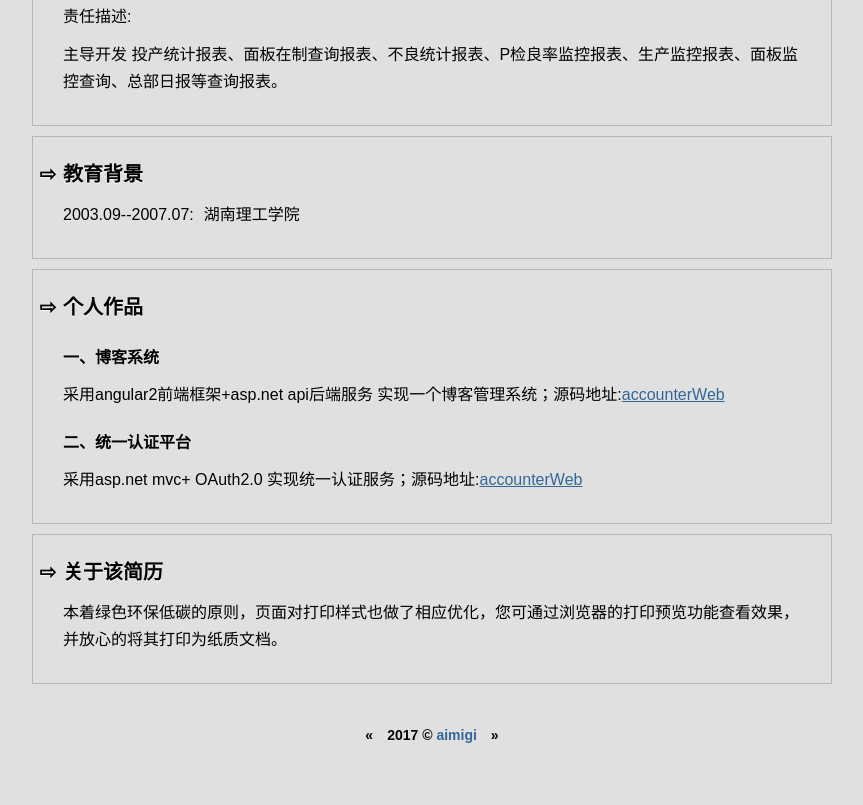
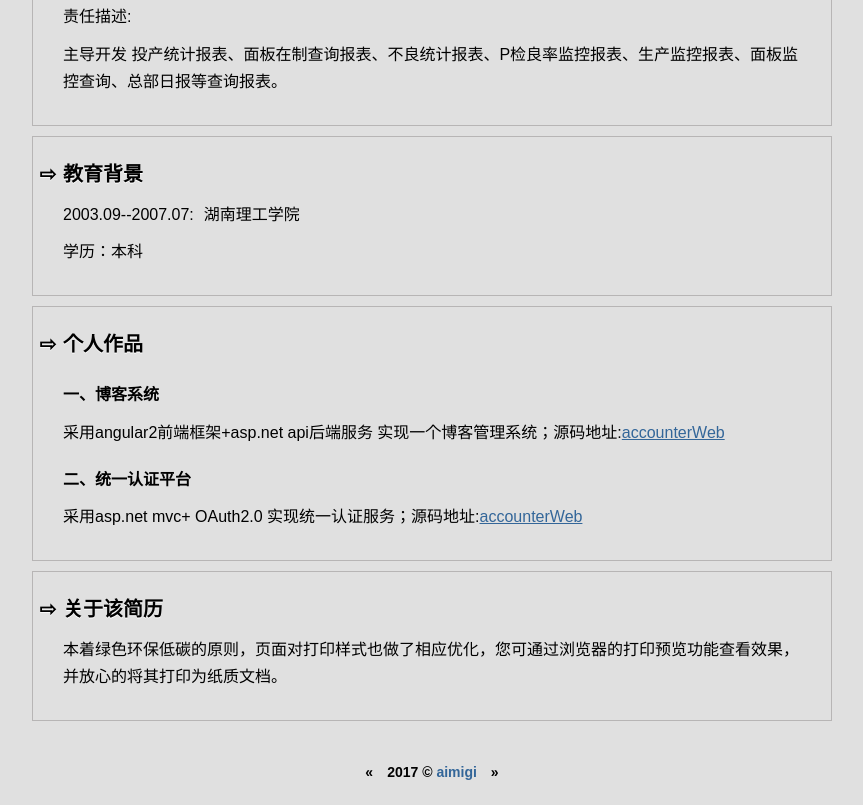
Before and after one commit to aimigisoft/aimigisoft.github.io, a plain HTML site: page index.html in a window 1280 px wide. Shown: the part 6579-7384 px from the top of the page, without its empty margins (208-1071 px from the left). Before the commit the page ends 7347 px from the top, so only its background shows below. Drawn offline with Linux system fonts and the light colour scheme.

Commit message:
Update index.html
2020-05-10

```diff
--- a/index.html
+++ b/index.html
@@ -322,6 +322,8 @@
             <h2>教育背景</h2>
             <p>
                 <time>2003.09--2007.07:</time>湖南理工学院</p>
+            <p> 学历：本科<p>
+
         </section>
         <section id="itSkill">
             <h2>个人作品</h2>
```
